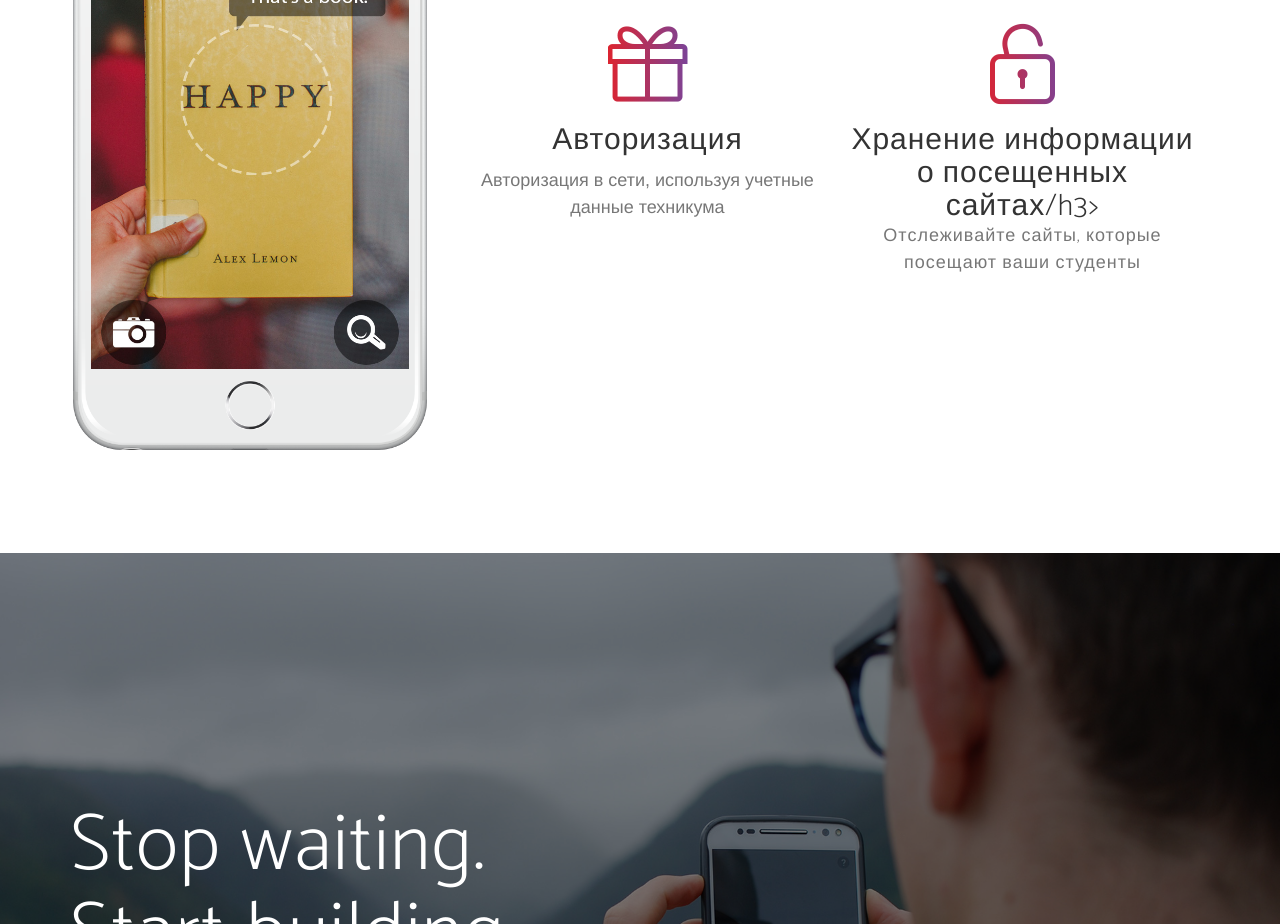
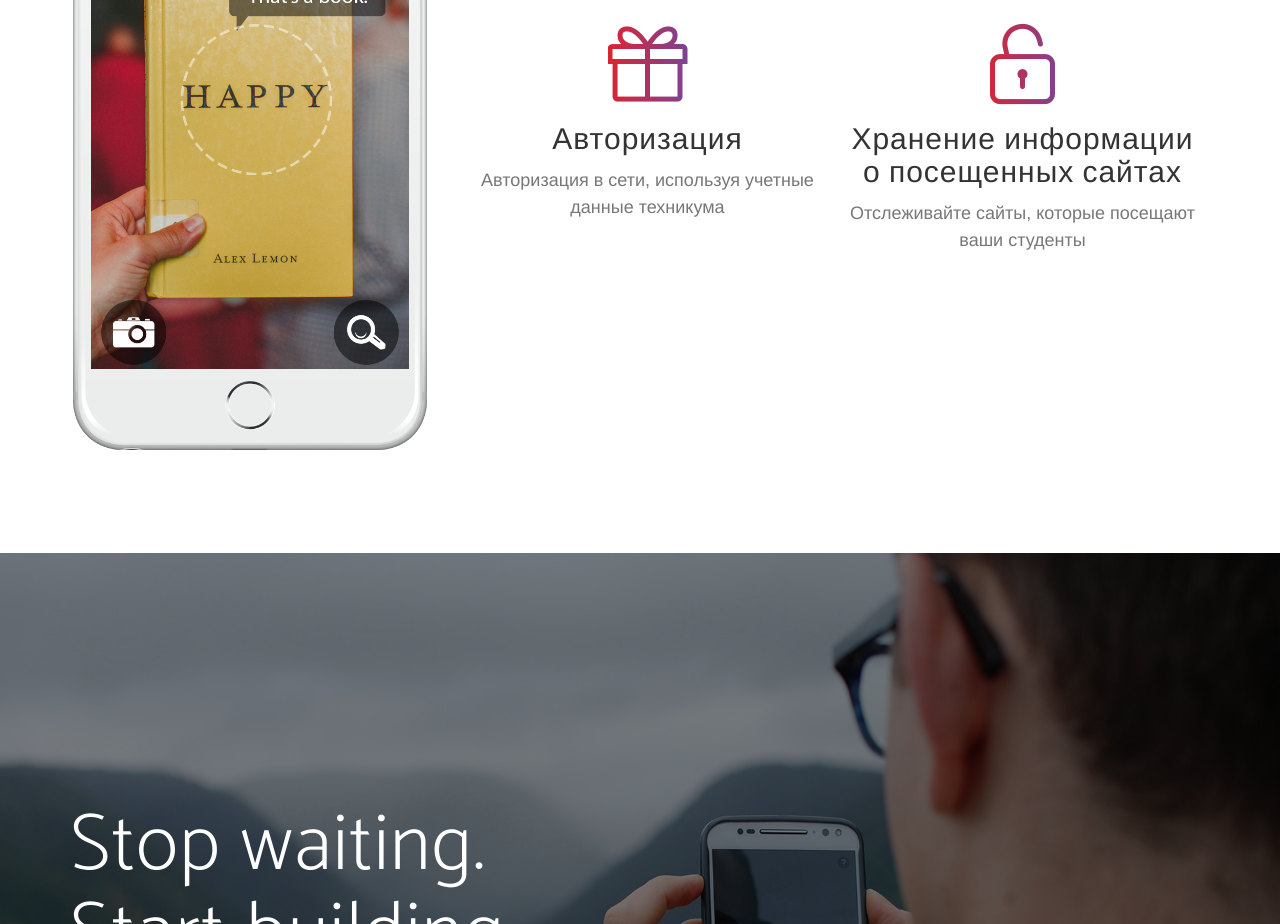
Before and after one commit to strekalev/IAT, a website: page index.html in a window 1280 px wide. Shown: the part 1962-2886 px from the top of the page. Drawn offline with nearby package versions, Linux system fonts and the light colour scheme; a web font is replaced by a local one.

Commit message:
bug feature-item

```diff
--- a/index.html
+++ b/index.html
@@ -167,7 +167,7 @@
                             <div class="col-md-6">
                                 <div class="feature-item">
                                     <i class="icon-lock-open text-primary"></i>
-                                    <h3>Хранение информации о посещенных сайтах/h3>
+                                    <h3>Хранение информации о посещенных сайтах</h3>
                                     <p class="text-muted">Отслеживайте сайты, которые посещают ваши студенты</p>
                                 </div>
                             </div>
```
